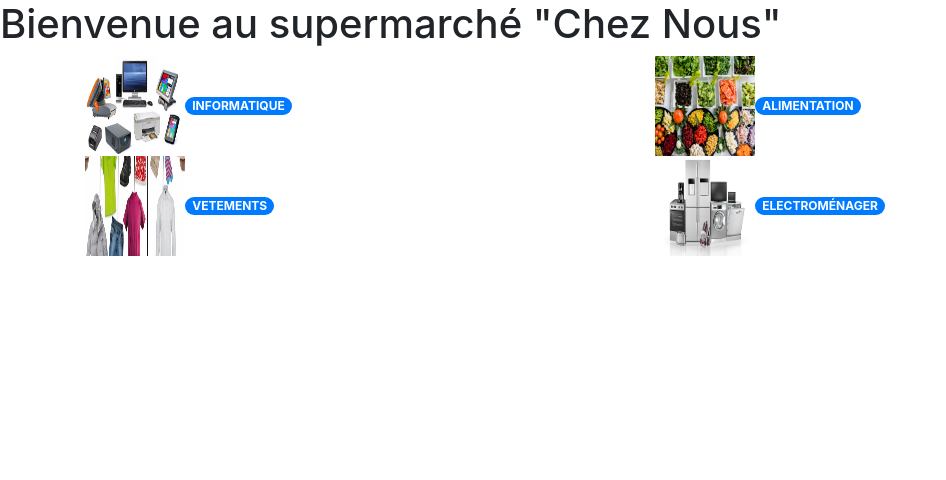
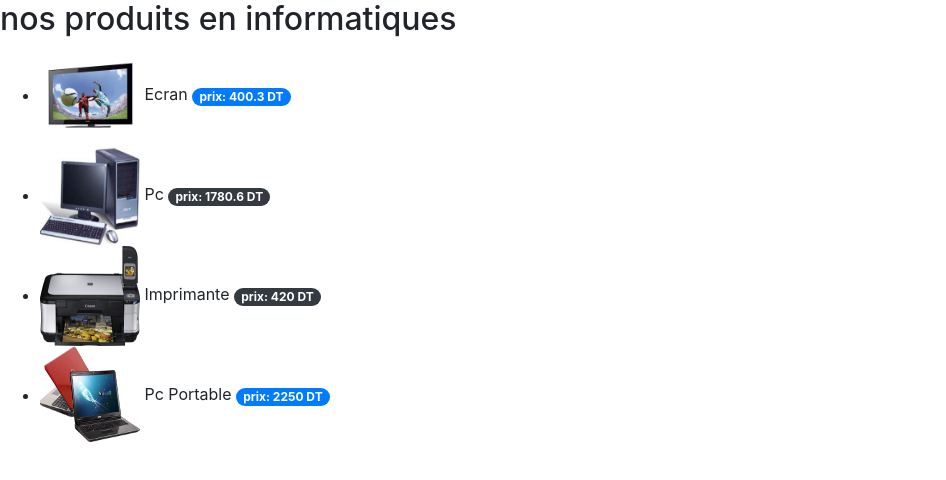
Before and after one commit to NourKHammassi/tp3, an Angular app in the folder projetKHAMMASSI/: page / in a window 1280 px wide. Shown: the top 480 px of the page, without its empty margins (0-946 px from the left). Built offline with nearby package versions, Linux system fonts and the light colour scheme.

Commit message:
composant listmateriel ajouté

```diff
--- a/projetKHAMMASSI/src/app/app.component.html
+++ b/projetKHAMMASSI/src/app/app.component.html
@@ -1 +1,4 @@
-<nou-accueil></nou-accueil>
+<!--
+    <nou-accueil></nou-accueil>
+-->
+    <nou-listmateriel></nou-listmateriel>
--- a/projetKHAMMASSI/src/app/app.module.ts
+++ b/projetKHAMMASSI/src/app/app.module.ts
@@ -4,11 +4,13 @@
 import { AppRoutingModule } from './app-routing.module';
 import { AppComponent } from './app.component';
 import { AccueilComponent } from './composants/accueil/accueil.component';
+import { ListmaterielComponent } from './composants/informatique/listmateriel/listmateriel.component';
 
 @NgModule({
   declarations: [
     AppComponent,
-    AccueilComponent
+    AccueilComponent,
+    ListmaterielComponent
   ],
   imports: [
     BrowserModule,
--- /dev/null
+++ b/projetKHAMMASSI/src/app/composants/informatique/listmateriel/listmateriel.component.css
@@ -0,0 +1 @@
+img {width:100px; height: 100px;}
--- /dev/null
+++ b/projetKHAMMASSI/src/app/composants/informatique/listmateriel/listmateriel.component.html
@@ -0,0 +1,16 @@
+<h2>nos produits en informatiques</h2>
+<ul>
+    <ng-container *ngFor="let m of materiels" >
+        <li *ngIf = "m.quantite>0" >
+            <img [src]="m.photo" alt="photo">
+            {{m.libelle| titlecase}}
+            <span class="badge badge-pill "
+                  [ngClass]="{'badge-primary': m.hautGamme,
+                        'badge-dark': !m.hautGamme}">
+            prix: {{m.prix}} DT</span>
+            <i [ngClass]="{'fa fa-thumbs-up': m.hautGamme}"></i>
+        </li>
+    </ng-container>
+
+
+</ul>
--- /dev/null
+++ b/projetKHAMMASSI/src/app/composants/informatique/listmateriel/listmateriel.component.ts
@@ -0,0 +1,75 @@
+import { Component, OnInit } from '@angular/core';
+
+@Component({
+  selector: 'nou-listmateriel',
+  templateUrl: './listmateriel.component.html',
+  styleUrls: ['./listmateriel.component.css']
+})
+export class ListmaterielComponent implements OnInit {
+  materiels=[
+    {
+        id: '1',
+        libelle: 'Ecran',
+        photo: 'assets/Images/Informatique/ecran.png',
+        marque:'LG',
+        prix:400.3,
+        description: 'Ecran de dernière génération',
+        hautGamme: true,
+        quantite: 10,
+        commentaires:[ {contenu:' satisfaisant', note:3, auteur:'Sami MRAD', date:new Date(2020,11,4)},
+        {contenu:'Bon rapport qualité prix', note:4, auteur:'Amira Salah', date:new Date(2020,10,4)}]
+     },
+    {
+        id: '2',
+        libelle: 'PC',
+        photo:'assets/Images/Informatique/pcFixe.jpg',
+        marque: 'HP',
+        prix: 1780.6,
+        description: 'PC Portable très pratique',
+        hautGamme: false,
+        quantite: 5,
+        commentaires:[ {contenu:' satisfaisant', note:3, auteur:'Sami MRAD', date:new Date(2020,11,4)},
+        {contenu:'Bon rapport qualité prix', note:4, auteur:'Samar Salah', date:new Date(2020,10,4)}]
+    },
+    {
+        id: '3',
+        libelle: 'Scanner',
+        photo:'assets/Images/Informatique/scanner.jpg',
+        marque: 'HP',
+        prix: 380.5,
+        description: 'Scanner Ultra rapide',
+        hautGamme: true,
+        quantite: 0,
+        commentaires:[]
+    },
+    {
+        id: '4',
+        libelle: 'Imprimante',
+        photo:'../assets/Images/Informatique/imprimante.jpg',
+        marque: 'Canon',
+        prix: 420,
+        description: 'Imprimante multifonctions avec kit',
+        hautGamme: false,
+        quantite: 1,
+        commentaires:[]
+    },
+    {
+        id: '5',
+        libelle: 'PC Portable',
+        photo:'../assets/Images/Informatique/pcPortable.png',
+        marque: 'Dell',
+        prix: 2250,
+        description: 'PC Portable très performant',
+        hautGamme: true,
+        quantite: 2,
+        commentaires:[]
+    }
+
+];
+
+  constructor() { }
+
+  ngOnInit(): void {
+  }
+
+}
```
